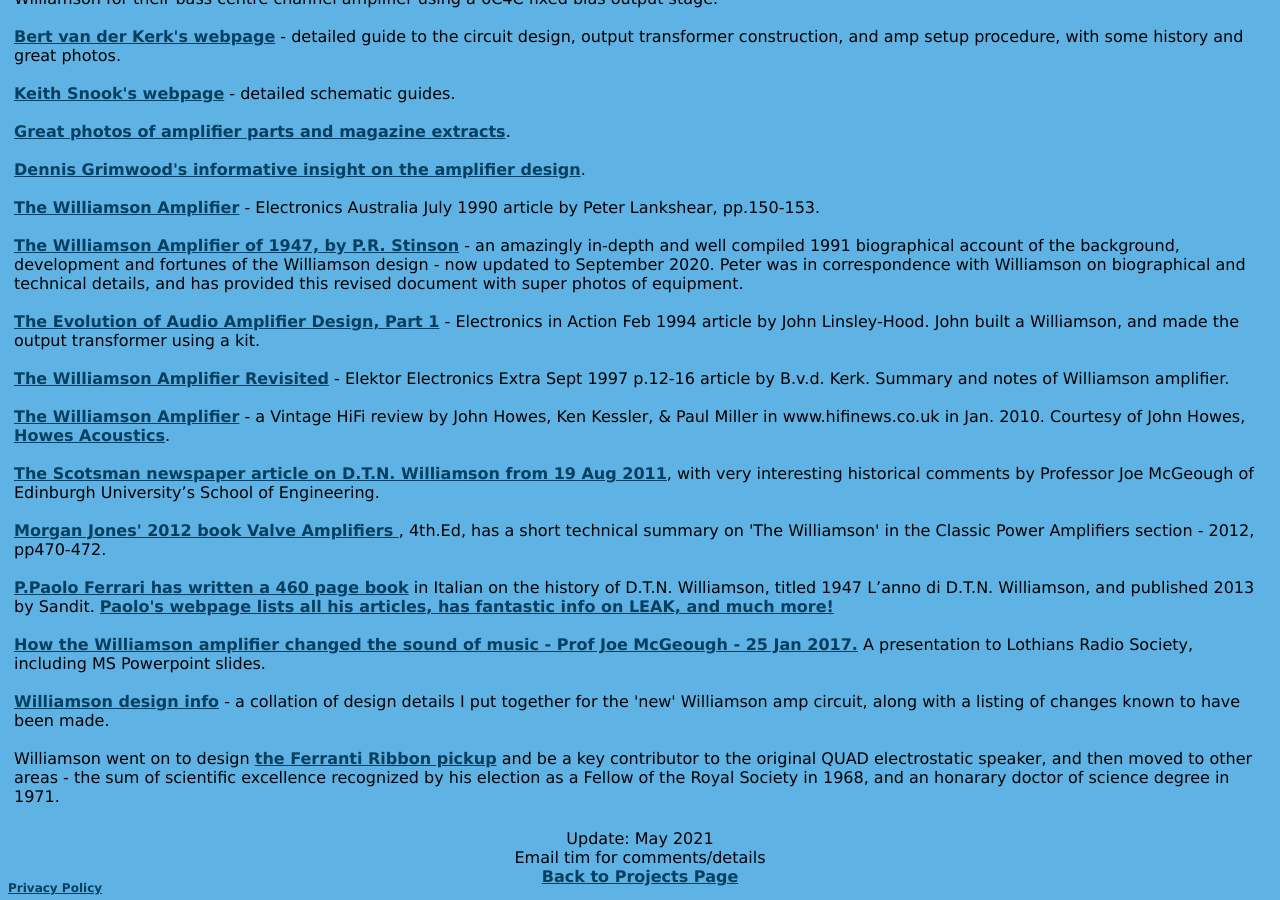
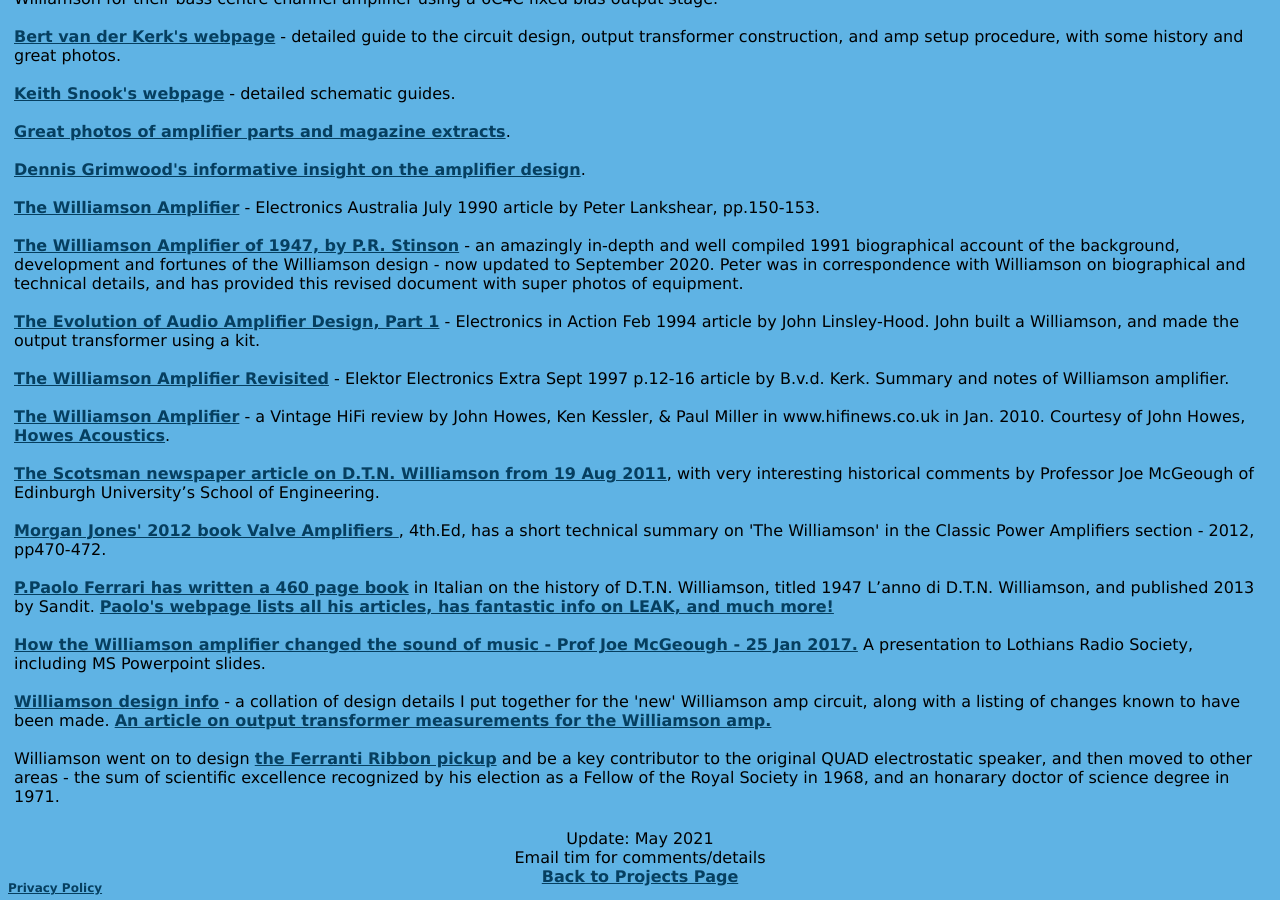
Before and after one commit to michael-robbins/michael-robbins.github.io, a Jekyll site: the page built from projects/Williamson.html, in a window 1280 px wide and 900 px high, scrolled down 7205 px. Built offline with Jekyll 4.4.1, drawn with Linux system fonts in a browser that asks for light colours.

Commit message:
Update Williamson.html

```diff
--- a/projects/Williamson.html
+++ b/projects/Williamson.html
@@ -325,7 +325,7 @@
       <br /><br />
       <a href="http://www.lothiansradiosociety.com/meeting-reports-and-presentations/56-2016-17-meetings/697-25-jan-2017-how-the-williamson-amplifier-changed-the-sound-of-music-prof-joe-mcgeough">How the Williamson amplifier changed the sound of music - Prof Joe McGeough - 25 Jan 2017.</a>  A presentation to Lothians Radio Society, including MS Powerpoint slides.
       <br /><br />
-      <a href="/static/Williamson design info.pdf">Williamson design info</a> - a collation of design details I put together for the 'new' Williamson amp circuit, along with a listing of changes known to have been made.
+      <a href="/static/Williamson design info.pdf">Williamson design info</a> - a collation of design details I put together for the 'new' Williamson amp circuit, along with a listing of changes known to have been made.  <a href="/static/Williamson output transformer measurements.pdf">An article on output transformer measurements for the Williamson amp.</a>
       <br /><br />
       Williamson went on to design <a href="/static/High-Fidelity-1954-Apr p17.pdf">the Ferranti Ribbon pickup</a> and be a key contributor to the original QUAD electrostatic speaker, and then moved to other areas - the sum of scientific excellence recognized by his election as a Fellow of the Royal Society in 1968, and an honarary doctor of science degree in 1971.
       <br /><br />
```
